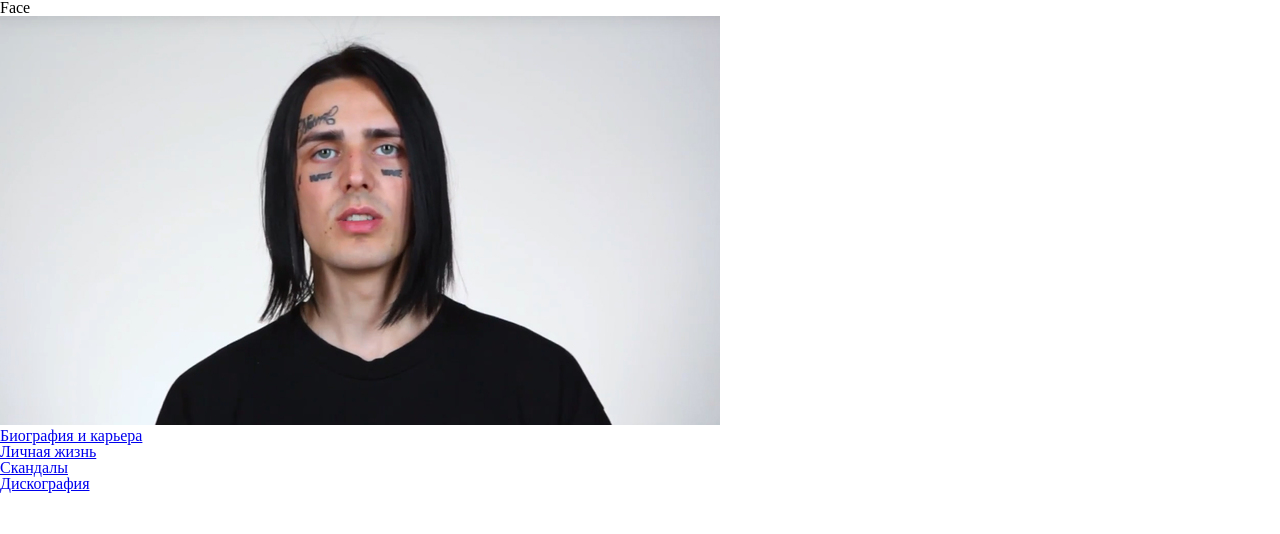
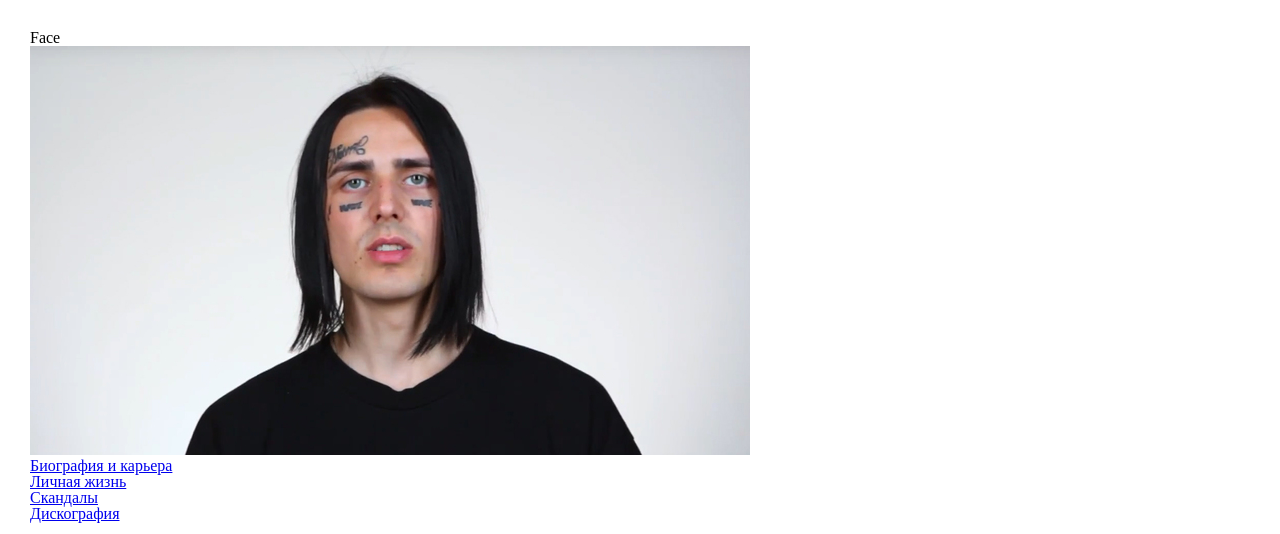
Before and after one commit to filipasegor/Boilerplate, a plain HTML site: page index.html in a window 1280 px wide. Shown: the top 534 px of the page. Drawn offline with Linux system fonts and the light colour scheme.

Commit message:
Body margins added

```diff
--- a/css/styles.css
+++ b/css/styles.css
@@ -1,3 +1,9 @@
+
+body{
+  margin: 30px 30px 30px 30px;
+}
+
+
 h2{
   color: #ffffff;
   background-color: #000000;
```
